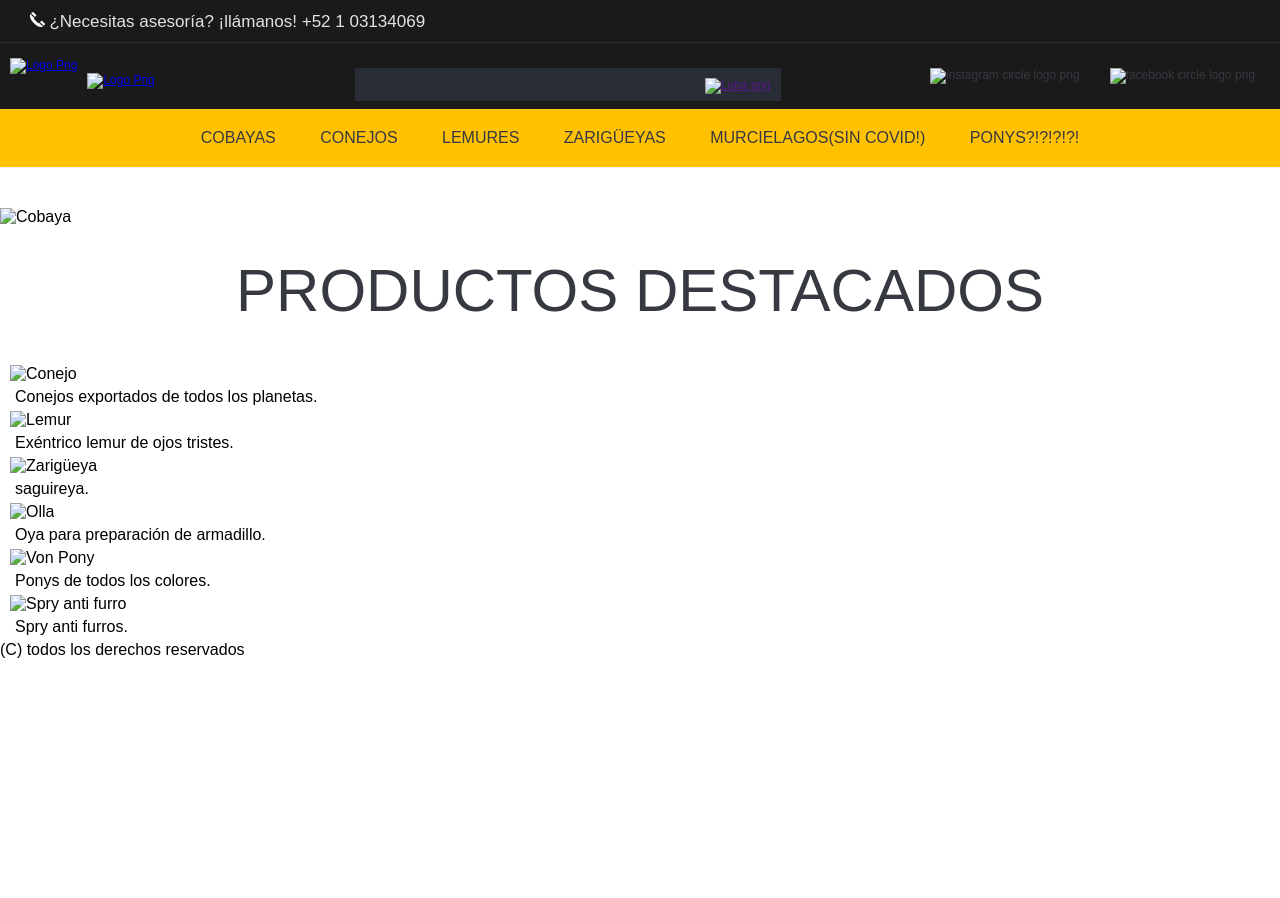
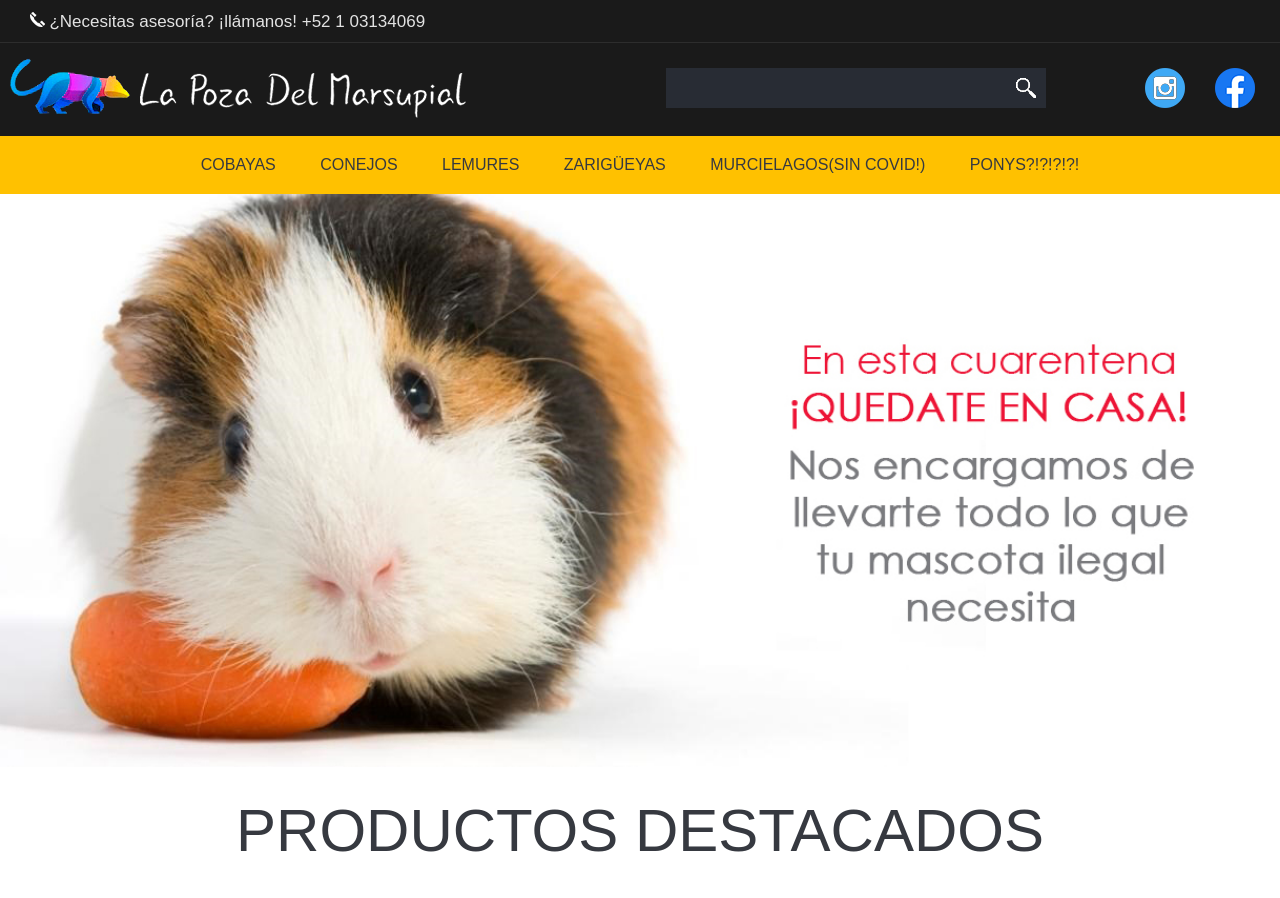
Before and after one commit to ReyCarmesi/LaPozaDelMarsupial, a plain HTML site: page index.html in a window 1280 px wide. Shown: the top 898 px of the page. Before the commit the page ends 800 px from the top, so only its background shows below. Drawn offline with Linux system fonts and the light colour scheme.

Commit message:
Update index.html

```diff
--- a/index.html
+++ b/index.html
@@ -24,23 +24,23 @@
         <div class="contenedor">
           <div class="Logo">
             <ul>
-              <li><a href="#"><img src="Index_files/Logo.png" alt="Logo Png"></a></li>
+              <li><a href="#"><img src="Logo.png" alt="Logo Png"></a></li>
             </ul>
           </div>
           <div class="slogan">
             <ul>
-              <li><a href="#"><img src="Index_files/titulo.png" alt="Logo Png"></a></li>
+              <li><a href="#"><img src="titulo.png" alt="Logo Png"></a></li>
             </ul>
           </div>
           <div class="busqueda">
             <ul>
-              <li><a href=""><img src="Index_files/Lupa.png" alt="Lupa png"></a></li>
+              <li><a href=""><img src="Lupa.png" alt="Lupa png"></a></li>
             </ul>
           </div>
           <div class="Redes">
             <ul>
-              <li><a href=""><img src="Index_files/1.png" alt="instagram circle logo png"></a></li>
-              <li><a href=""><img src="Index_files/3.png" alt="facebook circle logo png"></a></li>
+              <li><a href=""><img src="1.png" alt="instagram circle logo png"></a></li>
+              <li><a href=""><img src="3.png" alt="facebook circle logo png"></a></li>
             </ul>
           </div>
         </div>
@@ -62,7 +62,7 @@
       <div class="banner">
         <div class="contenedor">
           <div class="banner-principal">
-            <img src="Index_files/Cobaya.jpg" alt="Cobaya">
+            <img src="Cobaya.jpg" alt="Cobaya">
           </div>
         </div>
       </div>
@@ -75,33 +75,33 @@
         <div class="contenedor">
           <div class="mosaico-ofertas">
               <div class="oferta">
-                  <img src="Index_files/Conejo.jpg" alt="Conejo">
+                  <img src="Conejo.jpg" alt="Conejo">
                 <div class="texto-oferta">
                   <p>Conejos exportados de todos los planetas.</p>
                 </div>
               </div><div class="oferta">
-                <img src="Index_files/Lemur.jpg" alt="Lemur">
+                <img src="Lemur.jpg" alt="Lemur">
                 <div class="texto-oferta">
                   <p>Exéntrico lemur de ojos tristes.</p>
                 </div>
               </div><div class="oferta">
-                <img src="Index_files/Zarigeya.jpg" alt="Zarigüeya">
+                <img src="Zarigeya.jpg" alt="Zarigüeya">
                 <div class="texto-oferta">
                   <p>saguireya.</p>
                 </div>
               </div>
               <div class="oferta">
-                <img src="Index_files/Olla.jpg" alt="Olla">
+                <img src="Olla.jpg" alt="Olla">
                 <div class="texto-oferta">
                   <p>Oya para preparación de armadillo.</p>
                 </div>
               </div><div class="oferta">
-                <img src="Index_files/Pony.png" alt="Von Pony">
+                <img src="Pony.png" alt="Von Pony">
                 <div class="texto-oferta">
                   <p>Ponys de todos los colores.</p>
                 </div>
               </div><div class="oferta">
-                <img src="Index_files/Furro.png" alt="Spry anti furro">
+                <img src="Furro.png" alt="Spry anti furro">
                 <div class="texto-oferta">
                   <p>Spry anti furros.</p>
                 </div>
```
